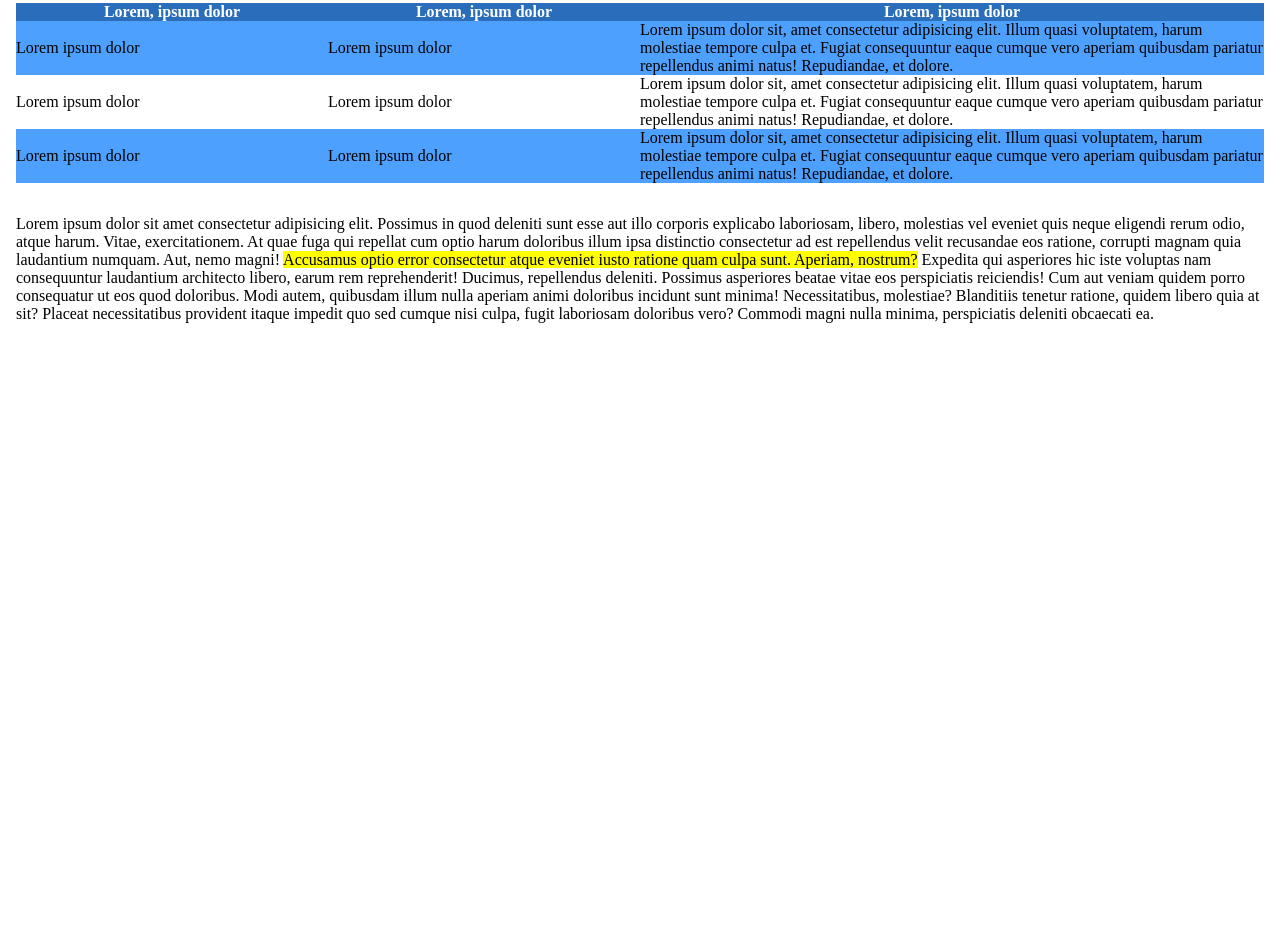
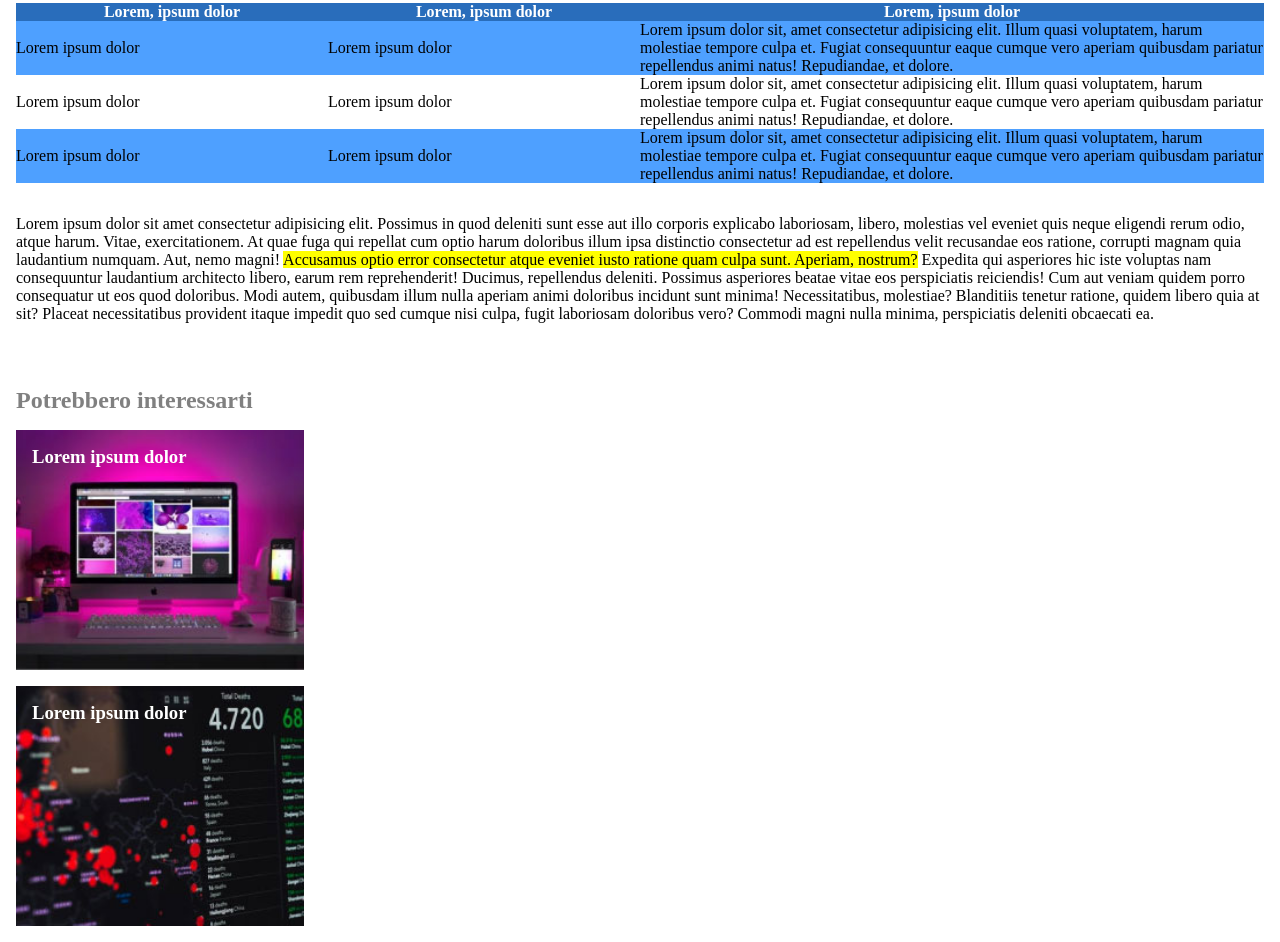
Before and after one commit to alessiotegoni/html-css-booleaner, a plain HTML site: page index.html in a window 1280 px wide. Shown: the part 1204-2146 px from the top of the page. Before the commit the page ends 1575 px from the top, so only its background shows below. Drawn offline with Linux system fonts and the light colour scheme.

Commit message:
added "Potrebbero interessarti" aside section

```diff
--- a/css/style.css
+++ b/css/style.css
@@ -25,7 +25,7 @@ a {
 }
 
 .header,
-article,
+article:not(.suggested-article),
 aside {
   padding: 1rem;
 }
@@ -112,3 +112,27 @@ aside {
 .article-body .article-table + p {
   margin: 2rem 0;
 }
+
+aside .suggested-article {
+  position: relative;
+  width: 18rem;
+  height: 15rem;
+  padding: 1rem;
+}
+
+aside h2 + .suggested-article {
+  margin: 1rem 0;
+}
+
+aside .suggested-article img {
+  width: 100%;
+  height: 100%;
+  position: absolute;
+  inset: 0;
+  z-index: -1;
+  object-fit: cover;
+}
+
+aside .suggested-article h3 {
+  color: #fff;
+}
--- a/index.html
+++ b/index.html
@@ -147,6 +147,17 @@
           </p>
         </div>
       </article>
+      <aside class="suggested-articles">
+        <h2 class="muted-text">Potrebbero interessarti</h2>
+        <article class="suggested-article">
+          <img src="./img/monitor.jpg" alt="monitor-img" />
+          <h3>Lorem ipsum dolor</h3>
+        </article>
+        <article class="suggested-article">
+          <img src="./img/graph.jpg" alt="monitor-img" />
+          <h3>Lorem ipsum dolor</h3>
+        </article>
+      </aside>
     </main>
   </body>
 </html>
```
